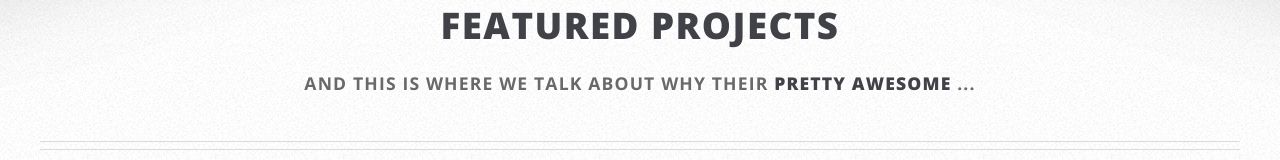
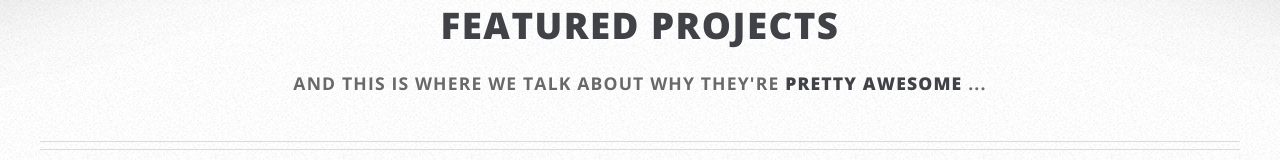
Before and after one commit to Riley19280/Riley19280.github.io, a plain HTML site: page index.html in a window 1280 px wide. Shown: the part 968-1128 px from the top of the page. Drawn offline with nearby package versions, Linux system fonts and the light colour scheme.

Commit message:
spelling lol
template uses wrong work

```diff
--- a/index.html
+++ b/index.html
@@ -79,7 +79,7 @@
                         <div class="12u">
                             <header class="first major">
                                 <h2>FEATURED PROJECTS</h2>
-                                <p>And this is where we talk about why their <strong>pretty awesome</strong> ...</p>
+                                <p>And this is where we talk about why they're <strong>pretty awesome</strong> ...</p>
                             </header>
                         </div>
                     </div>
```
